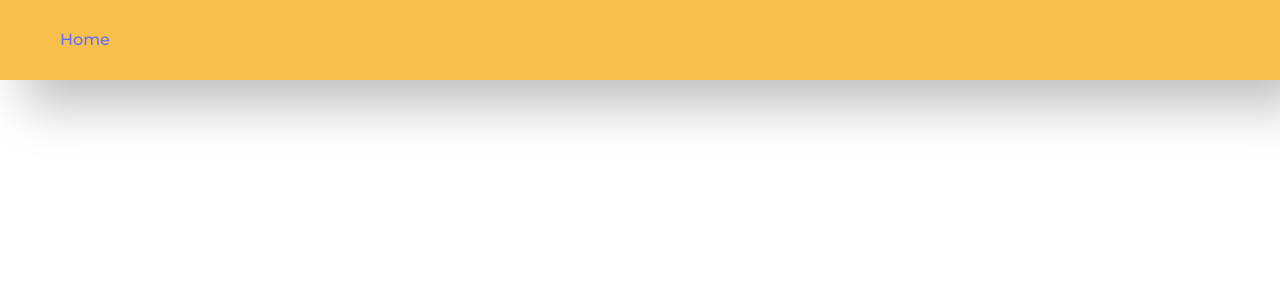
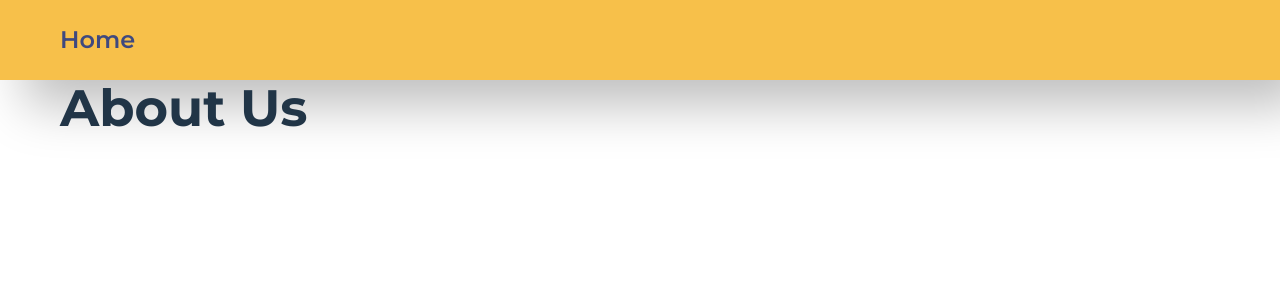
Before and after one commit to Kubatbekkk/rs-school-react, a React app: page /about in a window 1280 px wide. Shown: the top 300 px of the page. Built offline with nearby package versions, Linux system fonts and the light colour scheme; the HTML template or start-up script is replaced by a standard one.

Commit message:
feat: add Routes to Pages

```diff
--- a/src/App.css
+++ b/src/App.css
@@ -23,3 +23,7 @@
   justify-content: center;
   box-shadow: var(--box-shadow);
 }
+
+.nav__link {
+  font-size: 1.5rem;
+}
--- a/src/App.tsx
+++ b/src/App.tsx
@@ -1,19 +1,25 @@
 import Header from './components/Header';
+import { BrowserRouter, Routes, Route } from 'react-router-dom';
 import React from 'react';
 import './App.css';
+import Main from './pages/Main';
+import AboutUs from './pages/AboutUs';
+import Error from './pages/Error';
 
 type AppState = Readonly<{ count: number }>;
 
 class App extends React.Component<unknown, AppState> {
-  constructor(props: unknown) {
-    super(props);
-    this.state = {
-      count: 0,
-    };
-  }
-
   render() {
-    return <Header />;
+    return (
+      <BrowserRouter>
+        <Header />
+        <Routes>
+          <Route path="/" element={<Main />} />
+          <Route path="/about" element={<AboutUs />} />
+          <Route path="/*" element={<Error />} />
+        </Routes>
+      </BrowserRouter>
+    );
   }
 }
 
--- a/src/components/Header.tsx
+++ b/src/components/Header.tsx
@@ -6,7 +6,9 @@ export class Header extends Component {
     return (
       <nav className="nav">
         <Container>
-          <a href={'/'}>Home</a>
+          <a href={'/'} className={'nav__link'}>
+            Home
+          </a>
         </Container>
       </nav>
     );
--- a/src/index.css
+++ b/src/index.css
@@ -13,6 +13,7 @@ html {
   --primary-background: #F8F5E4;
   --secondary-background: #F7C04A;
   --box-shadow: 25px 25px 51px #bebebe, -25px -25px 51px #ffffff;
+  --font-color: #3F497F;
 
   font-synthesis: none;
   text-rendering: optimizeLegibility;
@@ -22,9 +23,10 @@ html {
 }
 
 a {
-  font-weight: 500;
-  color: #646cff;
+  font-weight: 600;
+  color: var(--font-color);
   text-decoration: inherit;
+  transition: .5s;
 }
 a:hover {
   color: #535bf2;
@@ -52,7 +54,7 @@ button {
   transition: border-color 0.25s;
 }
 button:hover {
-  border-color: #646cff;
+  border-color: var(--font-color);
 }
 button:focus,
 button:focus-visible {
--- a/src/pages/AboutUs.tsx
+++ b/src/pages/AboutUs.tsx
@@ -0,0 +1,14 @@
+import Container from '../components/Utils/Container';
+import React, { Component } from 'react';
+
+export class AboutUs extends Component {
+  render() {
+    return (
+      <Container>
+        <h1>About Us</h1>
+      </Container>
+    );
+  }
+}
+
+export default AboutUs;
--- a/src/pages/Error.tsx
+++ b/src/pages/Error.tsx
@@ -0,0 +1,14 @@
+import Container from '../components/Utils/Container';
+import React, { Component } from 'react';
+
+export class Error extends Component {
+  render() {
+    return (
+      <Container>
+        <h1>Error</h1>
+      </Container>
+    );
+  }
+}
+
+export default Error;
--- a/src/pages/Main.tsx
+++ b/src/pages/Main.tsx
@@ -1,8 +1,13 @@
+import Container from '../components/Utils/Container';
 import React, { Component } from 'react';
 
 class Main extends Component {
   render() {
-    return <h1>Main</h1>;
+    return (
+      <Container>
+        <h1>Main</h1>
+      </Container>
+    );
   }
 }
 
```
